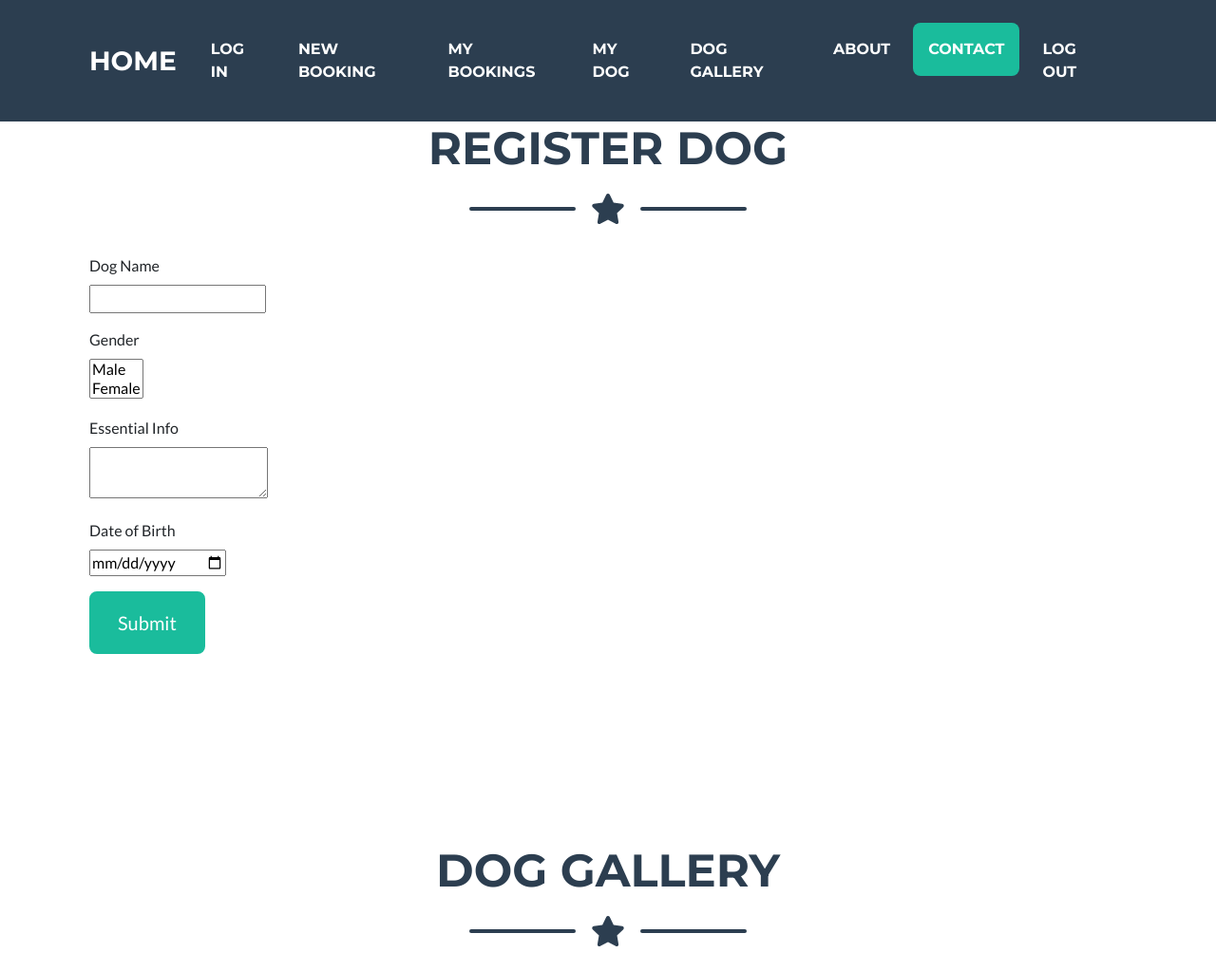
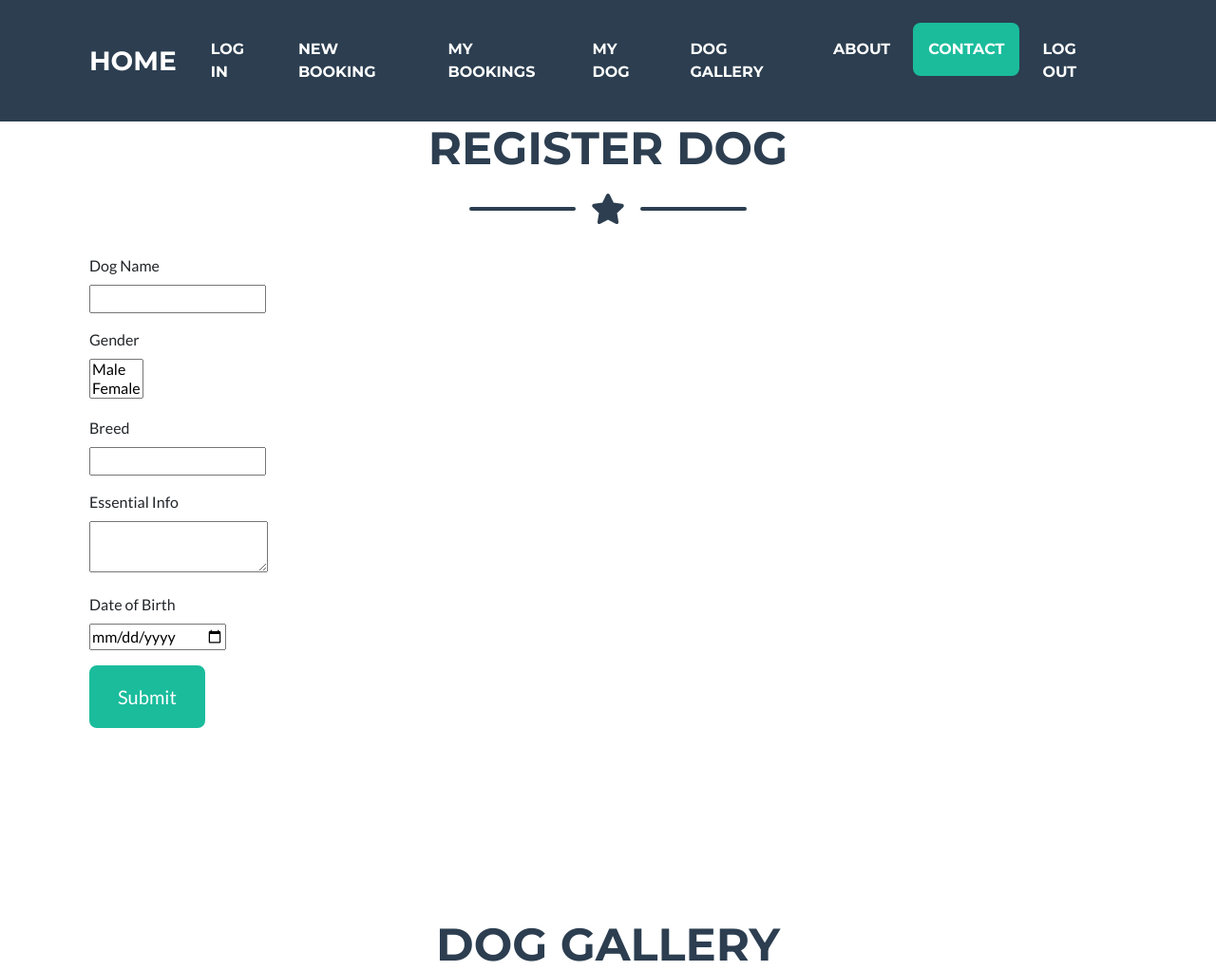
Before and after one commit to cruzzoe/doggy_book, a Flask app: page /register_dog/ in a window 1280 px wide. Shown: the top 1023 px of the page at 95% size. Run offline with Flask 2, Linux system fonts and the light colour scheme; the visitor is signed in with stand-in values (Sample User, id 1); some libraries are stand-ins or nearby versions.

Commit message:
Breed added to model, picture added to My Dog, bug fix for edit

```diff
--- a/app/forms.py
+++ b/app/forms.py
@@ -34,6 +34,7 @@ class RegistrationForm(FlaskForm):
 class RegistrationDogForm(FlaskForm):
     dog_name = StringField('Dog Name', validators=[DataRequired()])
     gender = SelectField('Gender', choices=['Male', 'Female'], validate_choice=True)
+    breed = StringField('Breed', validators=[DataRequired()])
     info = TextAreaField('Essential Info', validators=[Length(min=0, max=140)])
     dob = DateField('Date of Birth', format='%d-%m-%Y', default=datetime.date(2019,12,1))
     submit = SubmitField('Submit')
@@ -42,6 +43,14 @@ class RegistrationDogForm(FlaskForm):
         dog_name = Dog.query.filter_by(dog_name=dog_name.data).first()
         if dog_name is not None:
             raise ValidationError('This dog name is already taken!')
+
+class EditDogForm(FlaskForm):
+    dog_name = StringField('Dog Name', validators=[DataRequired()])
+    gender = SelectField('Gender', choices=['Male', 'Female'], validate_choice=True)
+    breed = StringField('Breed', validators=[DataRequired()])
+    info = TextAreaField('Essential Info', validators=[Length(min=0, max=140)])
+    dob = DateField('Date of Birth', format='%d-%m-%Y', default=datetime.date(2019,12,1))
+    submit = SubmitField('Submit')
 
 class ScheduleForm(FlaskForm):
     dog = SelectField('Selected Dog: ', validate_choice=True)
--- a/app/models.py
+++ b/app/models.py
@@ -52,6 +52,7 @@ class Dog(db.Model):
     dob = db.Column(db.Date)
     info = db.Column(db.String(140))
     gender = db.Column(db.String(140))
+    breed = db.Column(db.String(140))
     user_id = db.Column(db.Integer, db.ForeignKey('user.id'))
     timestamp = db.Column(db.DateTime, index=True, default=datetime.utcnow)
 
--- a/app/routes.py
+++ b/app/routes.py
@@ -4,7 +4,7 @@ from flask import render_template, flash, redirect, url_for, request, abort, sen
 from flask_login import login_user, logout_user, current_user, login_required
 from app.models import User, Dog, Slot
 from werkzeug.urls import url_parse
-from app.forms import RegistrationForm, LoginForm, RegistrationDogForm, ScheduleForm
+from app.forms import RegistrationForm, LoginForm, RegistrationDogForm, ScheduleForm, EditDogForm
 from app import db
 from app.forms import ResetPasswordForm, ResetPasswordRequestForm
 from app.email import send_password_reset_email, send_new_booking_email, send_cancellation_email, send_deletion_email
@@ -71,7 +71,7 @@ def register_dog():
     form = RegistrationDogForm()
     if form.validate_on_submit():
         user_id = current_user
-        dog = Dog(dog_name=form.dog_name.data, gender=form.gender.data, info=form.info.data, dob=form.dob.data, owner=user_id)
+        dog = Dog(dog_name=form.dog_name.data, gender=form.gender.data, breed=form.breed.data, info=form.info.data, dob=form.dob.data, owner=user_id)
         db.session.add(dog)
         db.session.commit()
         flash('Congratulations, you\'re dog is now on the site!')
@@ -88,11 +88,12 @@ def edit_dog():
     if not dog:
         return redirect(url_for('register_dog'))
 
-    form = RegistrationDogForm()
+    form = EditDogForm()
     if form.validate_on_submit():
         user_id = current_user
         dog.dog_name = form.dog_name.data
         dog.gender = form.gender.data
+        dog.breed = form.breed.data
         dog.info = form.info.data
         dog.dob = form.dob.data
         db.session.commit()
@@ -102,6 +103,7 @@ def edit_dog():
     elif request.method == 'GET':
         form.dog_name.data = dog.dog_name
         form.gender.data = dog.gender
+        form.breed.data = dog.breed
         form.info.data = dog.info
         form.dob.data = dog.dob
     return render_template('edit_dog.html', title='Edit Dogs', form=form)
@@ -207,7 +209,15 @@ def view_schedule():
     """View slots existing for your dog"""
     user_id = current_user.id
     dogs = Dog.query.filter_by(user_id=user_id).all()
-    return render_template('schedule.html', title='View slots', dogs=dogs)
+
+    picture = None
+    # check if picture exists
+    for dog in dogs:
+        path = os.path.join('app', app.config['UPLOAD_PATH'], str(dog.id) + '.jpeg')
+        if os.path.exists(path):
+            picture = str(dog.id) + '.jpeg'
+
+    return render_template('schedule.html', title='View slots', dogs=dogs, picture=picture)
 
 @app.route('/bookings')
 @login_required
--- a/app/templates/book_dog.html
+++ b/app/templates/book_dog.html
@@ -16,6 +16,9 @@
     <!--New booking section starts here-->
     </br>
     <h4>Available slots for: {{ dog.dog_name }}</h4>
+    <p>Breed: {{ dog.breed }}</p>
+    <p>Gender: {{ dog.gender }}</p>
+    <p>Age: {{ dog.age }}</p>
     <p>Essential Info: {{ dog.info }}</p>
     {% if picture %}
     <img src="{{ url_for('upload', filename=picture) }}" style="width: 500px">
--- a/app/templates/register_dog.html
+++ b/app/templates/register_dog.html
@@ -32,6 +32,14 @@
                 </p>
 
                 <p>
+                    {{ form.breed.label }}</br>
+                    {{ form.breed(size=20)}}</br>
+                    {% for error in form.breed.errors %}
+                    <span style="color: red;">[{{ error }}]</span>
+                    {% endfor %}
+                </p>
+
+                <p>
                     {{ form.info.label }}</br>
                     {{ form.info(size=100)}}</br>
                     {% for error in form.info.errors %}
--- a/app/templates/schedule.html
+++ b/app/templates/schedule.html
@@ -44,4 +44,8 @@
             {% endfor %}
         </table>
     {% endfor %}
+
+    {% if picture %}
+    <img src="{{ url_for('upload', filename=picture) }}" style="width: 500px">
+    {% endif %}
 {% endblock %}
```
Also changed, not shown: app/templates/edit_dog.html (+8 -1 lines).
